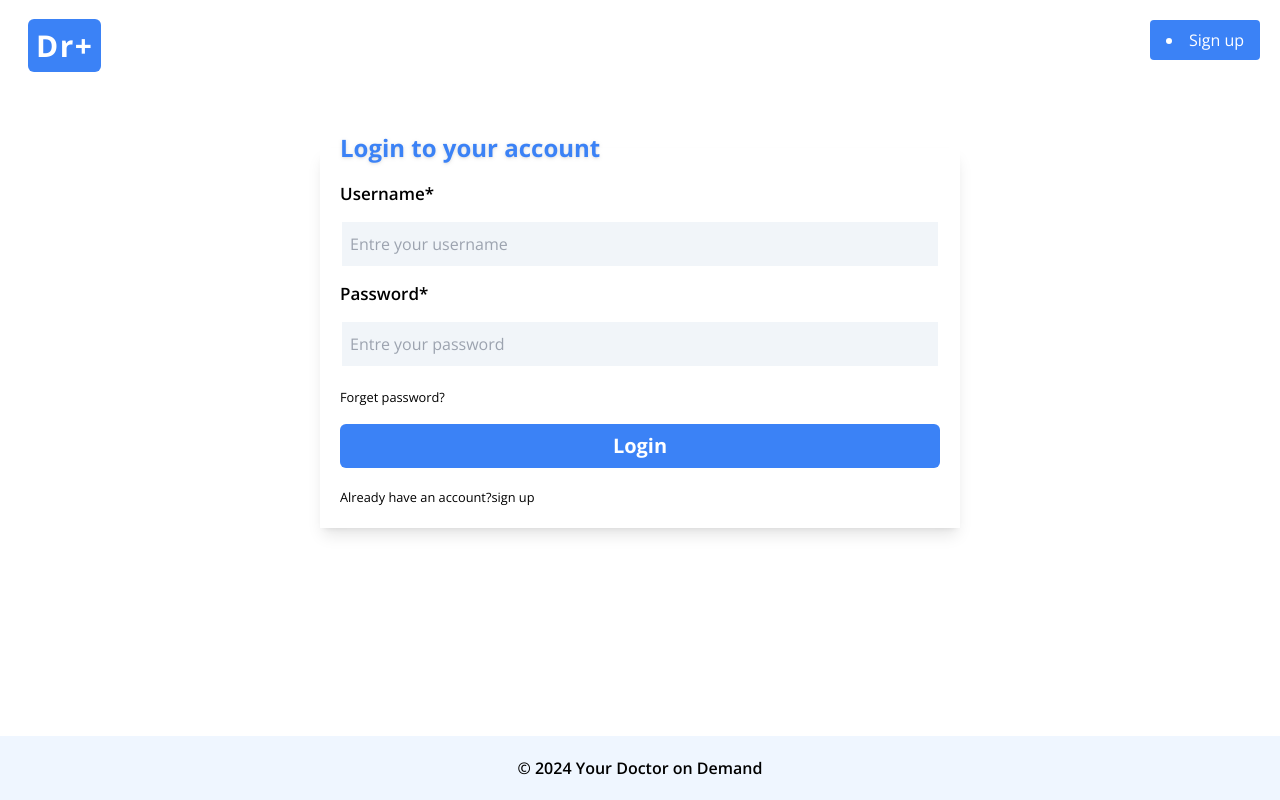
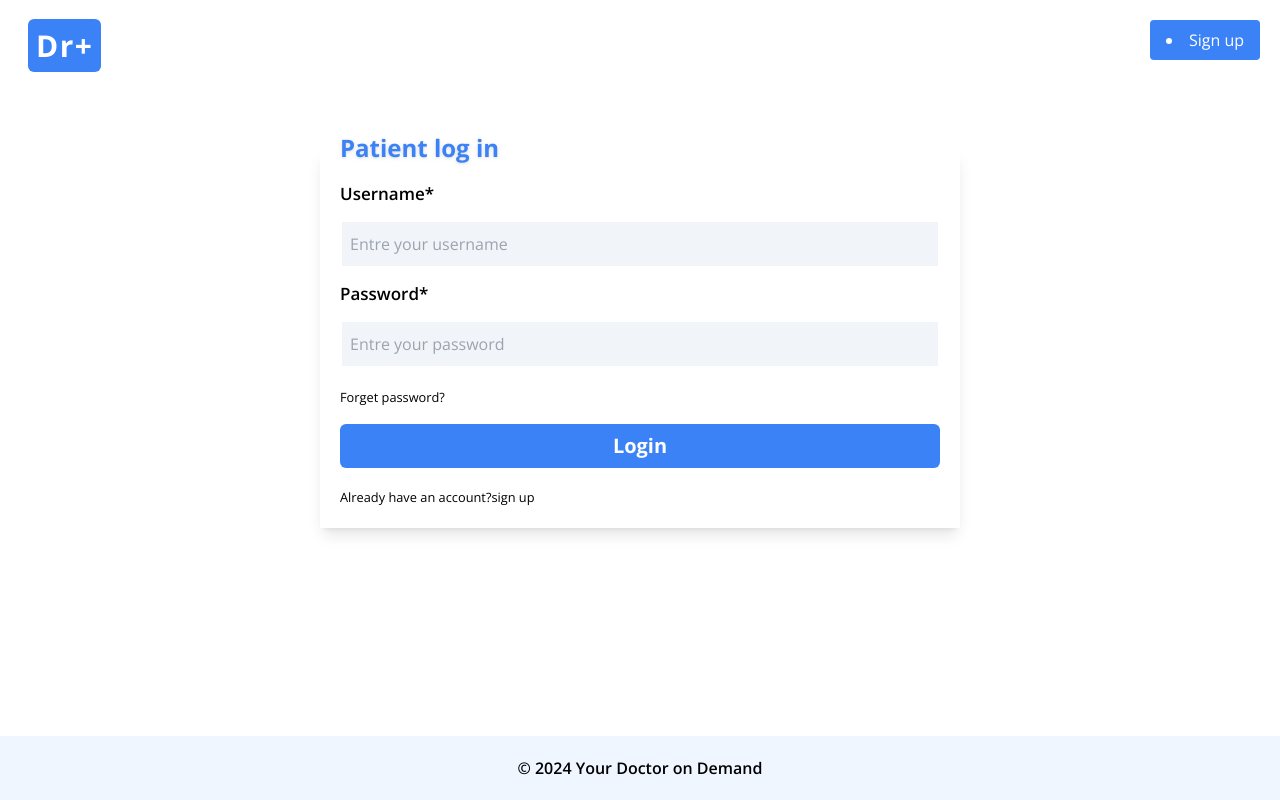
Before and after one commit to elongit/doctorAppointment-, a React (Vite) app in the folder my-app/: page /login in a window 1280 px wide. Built offline with nearby package versions, Linux system fonts and the light colour scheme.

Commit message:
corrected some typo

```diff
--- a/my-app/src/pages/auth/login.jsx
+++ b/my-app/src/pages/auth/login.jsx
@@ -3,7 +3,8 @@ import { NavLink } from "react-router-dom";
 const Login = () => {
   return (
     <fieldset className="md:w-2/3 lg:w-2/4 m-auto mt-10 p-4  md:p-5 md:shadow-lg bg-white">
-      <legend className="text-xl md:text-2xl font-bold text-primary-color drop-shadow">Login to your account</legend>
+      <legend className="text-xl md:text-2xl font-bold text-primary-color drop-shadow">
+      Patient log in </legend>
       <form  className=" flex flex-col  gap-4">
         <label htmlFor="username" className="text-sm md:text-[17px] font-semibold">Username*</label>
         <input
--- a/my-app/src/pages/auth/signUp.jsx
+++ b/my-app/src/pages/auth/signUp.jsx
@@ -3,7 +3,7 @@ import { NavLink } from "react-router-dom";
 const SignUp = () => {
   return (
     <fieldset className="md:w-2/3 lg:w-2/4 m-auto p-4 mt-10   md:p-5 md:shadow-lg bg-white">
-      <legend className="text-xl md:text-2xl font-bold text-primary-color drop-shadow">Create new account</legend>
+      <legend className="text-xl md:text-2xl font-bold text-primary-color drop-shadow">Create a new account</legend>
       <form  className=" flex flex-col  gap-4">
       <label htmlFor="fname" className="text-sm md:text-[17px] font-semibold ">Full name*</label>
         <input
```
